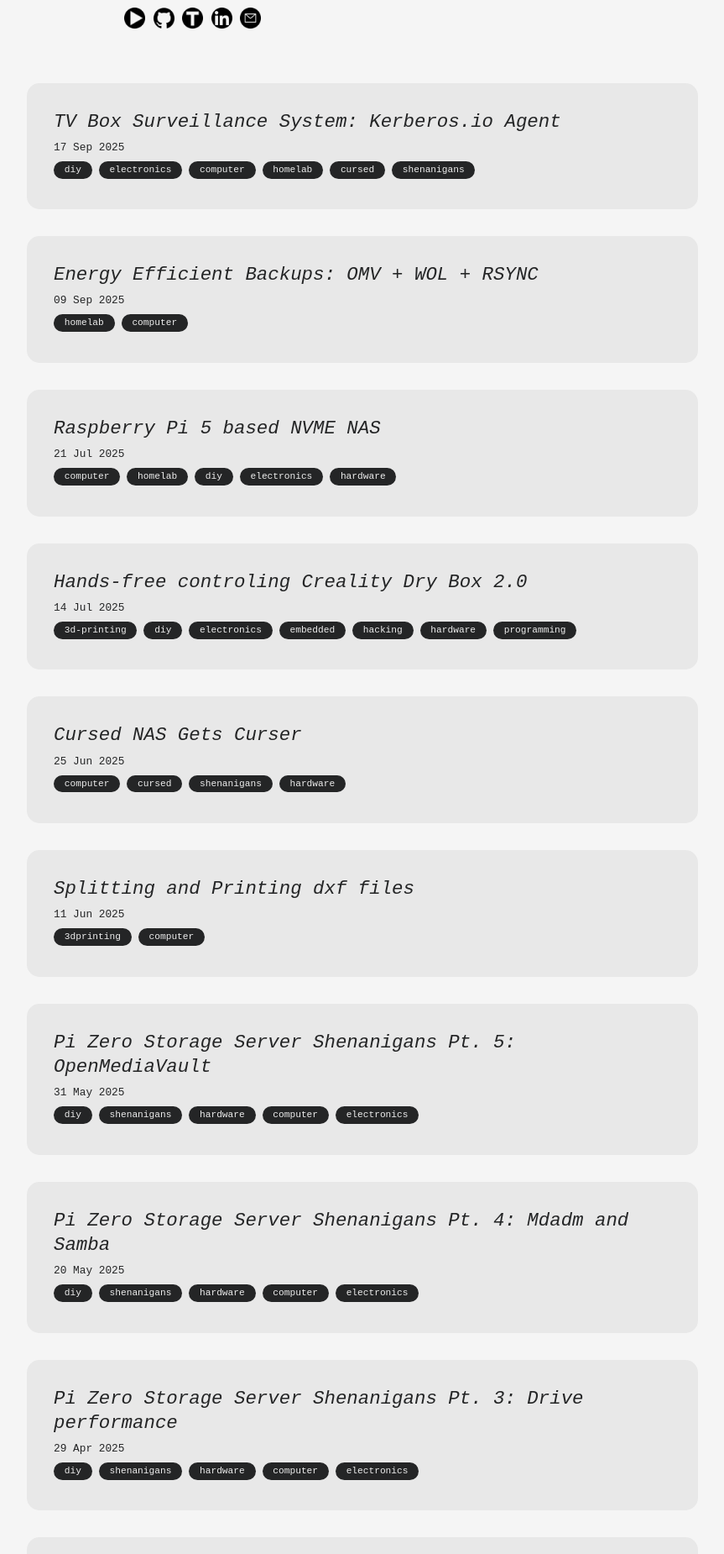
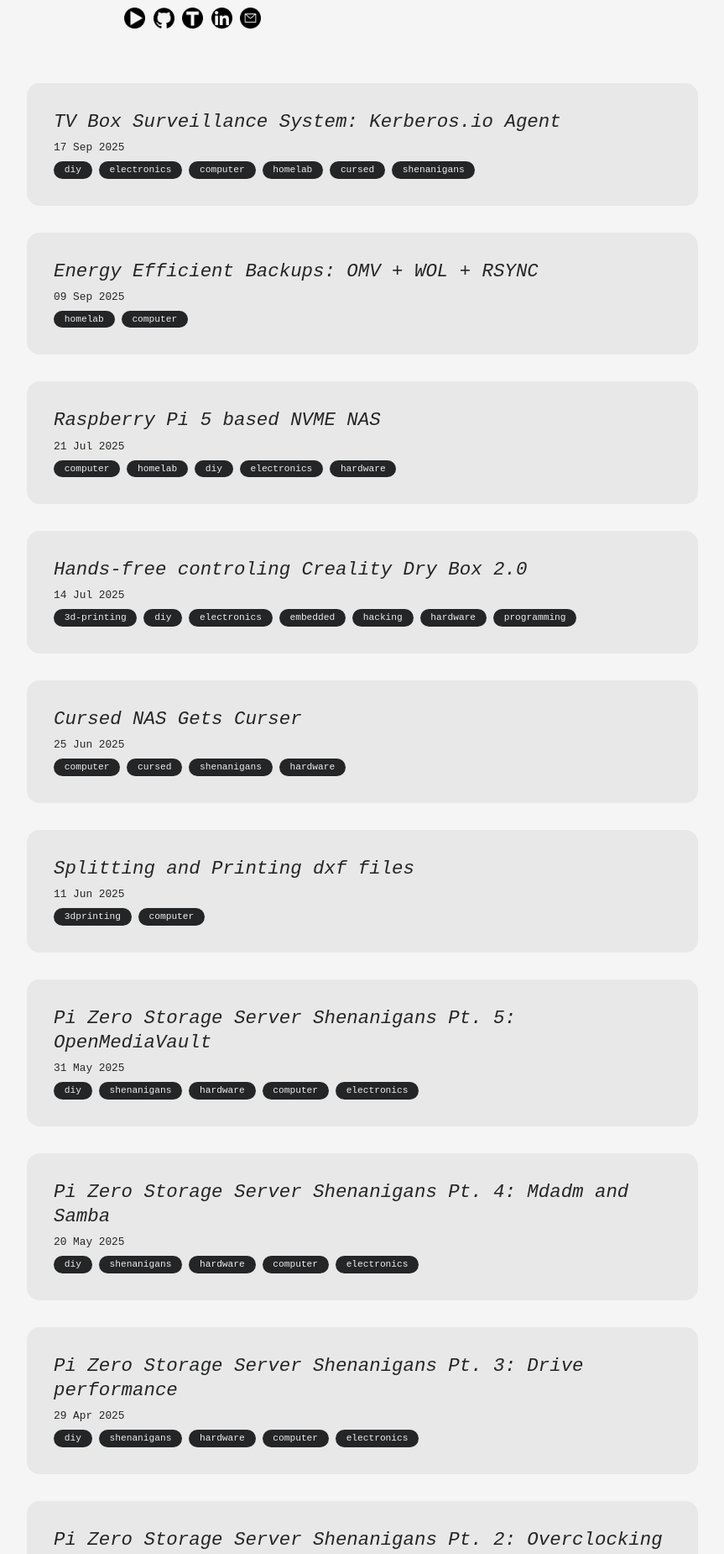
Before and after one commit to dancesWithMachines/dancesWithMachines.github.io, a Jekyll site: the page built from index.md, in a window 1280 px wide. Shown: the part 375-2225 px from the top of the page at 84% size, without its empty margins (208-1071 px from the left). Built offline with Jekyll 4.4.1, drawn with Linux system fonts in a browser that asks for light colours.

Commit message:
Page: Merge common and blog css
Merge common.css and blog.css into a single file. There is no need for
use different styling it only makes making changes harder. Additionally
fix the site-title.

```diff
--- a/_includes/head.html
+++ b/_includes/head.html
@@ -6,8 +6,6 @@
   {% if page.layout == "post" %}
   <link rel="stylesheet" href="{{site.baseurl}}/assets/css/post.css" />
   <link rel="stylesheet" href="{{site.baseurl}}/assets/css/syntax.css" />
-  {% else %}
-  <link rel="stylesheet" href="{{site.baseurl}}/assets/css/blog.css" />
   {%endif%}
   <link rel="stylesheet" href="{{site.baseurl}}/assets/css/common.css" />
   <script src="{{site.baseurl}}/assets/js/categories.js"></script>
--- a/assets/css/blog.css
+++ /dev/null
@@ -1,180 +0,0 @@
-/* header */
-
-#bio {
-  display: flex;
-  justify-content: flex-start;
-  align-items: center;
-}
-#img-wrapper img {
-  border-radius: 50%;
-  max-width: 100px;
-}
-#bio-wrapper {
-  margin-left: 1rem;
-}
-#text-wrapper {
-  line-height: 1.2rem;
-  font-weight: 300;
-}
-#text-wrapper a {
-  color: cyan;
-  border-bottom: 1px solid cyan;
-}
-@media (prefers-color-scheme: light) {
-  #text-wrapper a {
-    color: #1ebaba;
-    border-bottom: 1px solid #1ebaba;
-  }
-}
-[data-theme="light"] {
-  #text-wrapper a {
-    color: #1ebaba;
-    border-bottom: 1px solid #1ebaba;
-  }
-}
-[data-theme="dark"] {
-  #text-wrapper a {
-    color: cyan;
-    border-bottom: 1px solid cyan;
-  }
-}
-#social-wrapper {
-  margin-top: 1rem;
-}
-#social-wrapper img {
-  filter: invert() !important;
-  width: 25px;
-  height: 25px;
-  margin: 0 0 0.3rem 0;
-  transition: all 0.2s ease-in-out;
-}
-@media (prefers-color-scheme: light) {
-  #social-wrapper img {
-    filter: none !important;
-  }
-}
-[data-theme="light"] {
-  #social-wrapper img {
-    filter: none !important;
-  }
-}
-[data-theme="dark"] {
-  #social-wrapper img {
-    filter: invert() !important;
-  }
-}
-#social-wrapper img:hover {
-  transform: scale(1.2);
-}
-
-/* article section */
-
-.articles {
-  display: grid;
-  row-gap: 2rem;
-  margin: 3rem 0 3rem 0;
-}
-.articles .article {
-  padding: 2rem;
-  background: var(--gray-3);
-  border-radius: 15px;
-  transition: all 0.2s ease-in-out;
-}
-.articles .article .article-title,
-.articles .article .article-title a {
-  color: var(--white-2);
-  font-weight: 100;
-  font-style: italic;
-  font-size: 1.4rem;
-  line-height: 130%;
-}
-.articles .article:hover {
-  transform: scale(1.05);
-}
-.articles .article .date {
-  display: block;
-  font-size: 0.8rem;
-}
-.articles .article .categories {
-  display: flex;
-  flex-direction: row;
-  flex-wrap: wrap;
-  justify-content: flex-start;
-}
-.articles .article .categories .category {
-  margin: 0 0.5rem 0.3rem 0;
-  display: block;
-  color: var(--gray-4);
-  background: var(--white-2);
-  border-radius: 15px;
-  font-size: 0.7rem;
-  padding: 0 0.8rem;
-  line-height: 1.3rem;
-  cursor: pointer;
-}
-/* media query */
-
-@media screen and (max-width: 750px) {
-  body {
-    padding: 1.5rem;
-  }
-  header {
-    flex-direction: column;
-    padding: 0 0 2rem 0;
-  }
-  .header-top-line {
-    flex-direction: row;
-    justify-content: space-between;
-    align-items: flex-start;
-  }
-  header #dark-mode-toggle {
-    margin-top: 0;
-    display: flex;
-    justify-content: flex-end;
-    align-items: flex-end;
-    align-self: flex-start;
-  }
-  header .site-title {
-    font-size: 2rem;
-  }
-}
-
-@media screen and (max-width: 550px) {
-  header .site-title {
-    font-size: 3rem;
-  }
-  .articles {
-    row-gap: 1.2rem;
-  }
-}
-
-@media screen and (max-width: 350px) {
-  #img-wrapper img {
-    max-width: 50px;
-  }
-  #bio {
-    align-items: flex-start;
-  }
-  main,
-  .articles {
-    padding: 0;
-    margin: 0;
-  }
-  main {
-    padding-bottom: 1rem;
-  }
-  .articles {
-    margin: 2rem 0 3rem 0;
-    row-gap: 1.2rem;
-  }
-  header .site-title {
-    font-size: 2.4rem;
-  }
-  .article {
-    padding: 1.2rem;
-  }
-  .articles .article .article-title,
-  .articles .article .article-title a {
-    font-size: 1rem;
-  }
-}
--- a/assets/css/common.css
+++ b/assets/css/common.css
@@ -80,31 +80,42 @@
   font-family: "JetBrains Mono", monospace;
   line-height: 2rem;
   background-color: var(--gray-5);
+  padding: 0 1.5rem;
 }
 
 header {
   display: flex;
-  flex-direction: column; /* stack children vertically */
+  flex-direction: column;
   align-items: flex-start;
-  justify-content: flex-start; /* aligns children to top */
+  justify-content: flex-start;
   padding: 2rem 0 3rem 0;
   width: 100%;
 }
 
 header .site-title {
-  font-size: 4rem;
+  font-size: clamp(1.5rem, 10vw, 4rem);
   font-weight: bolder;
   line-height: 110%;
   color: var(--white-1);
-  margin-bottom: 0; /* ensure no bottom margin */
+  margin-bottom: 0;
   padding-bottom: 0;
+  word-wrap: break-word;
+  overflow-wrap: break-word;
+  hyphens: auto;
+  max-width: calc(100% - 3rem);
 }
 
 .header-top-line {
   display: flex;
-  justify-content: space-between; /* title left, toggle right */
-  align-items: flex-start; /* align to top */
+  justify-content: space-between;
+  align-items: flex-start;
   width: 100%;
+  gap: 1rem;
+}
+
+#dark-mode-toggle {
+  flex-shrink: 0;
+  margin-left: auto;
 }
 
 main {
@@ -158,6 +169,121 @@
   transform: scale(1.2);
 }
 
+/* Bio section */
+#bio {
+  display: flex;
+  justify-content: flex-start;
+  align-items: center;
+}
+#img-wrapper img {
+  border-radius: 50%;
+  max-width: 100px;
+}
+#bio-wrapper {
+  margin-left: 1rem;
+}
+#text-wrapper {
+  line-height: 1.2rem;
+  font-weight: 300;
+}
+#text-wrapper a {
+  color: cyan;
+  border-bottom: 1px solid cyan;
+}
+@media (prefers-color-scheme: light) {
+  #text-wrapper a {
+    color: #1ebaba;
+    border-bottom: 1px solid #1ebaba;
+  }
+}
+[data-theme="light"] {
+  #text-wrapper a {
+    color: #1ebaba;
+    border-bottom: 1px solid #1ebaba;
+  }
+}
+[data-theme="dark"] {
+  #text-wrapper a {
+    color: cyan;
+    border-bottom: 1px solid cyan;
+  }
+}
+#social-wrapper {
+  margin-top: 1rem;
+}
+#social-wrapper img {
+  filter: invert() !important;
+  width: 25px;
+  height: 25px;
+  margin: 0 0 0.3rem 0;
+  transition: all 0.2s ease-in-out;
+}
+@media (prefers-color-scheme: light) {
+  #social-wrapper img {
+    filter: none !important;
+  }
+}
+[data-theme="light"] {
+  #social-wrapper img {
+    filter: none !important;
+  }
+}
+[data-theme="dark"] {
+  #social-wrapper img {
+    filter: invert() !important;
+  }
+}
+#social-wrapper img:hover {
+  transform: scale(1.2);
+}
+
+/* Article section */
+.articles {
+  display: grid;
+  row-gap: 2rem;
+  margin: 3rem 0 3rem 0;
+}
+.articles .article {
+  padding: 2rem;
+  background: var(--gray-3);
+  border-radius: 15px;
+  transition: all 0.2s ease-in-out;
+}
+.articles .article .article-title,
+.articles .article .article-title a {
+  color: var(--white-2);
+  font-weight: 100;
+  font-style: italic;
+  font-size: 1.4rem;
+  line-height: 130%;
+}
+.articles .article:hover {
+  transform: scale(1.05);
+}
+.articles .article .date {
+  display: block;
+  font-size: 0.8rem;
+}
+.articles .article .categories {
+  display: flex;
+  flex-direction: row;
+  flex-wrap: wrap;
+  justify-content: flex-start;
+  gap: 0.5rem 0;
+}
+.articles .article .categories .category {
+  margin: 0 0.5rem 0 0;
+  display: block;
+  color: var(--gray-4);
+  background: var(--white-2);
+  border-radius: 15px;
+  font-size: 0.7rem;
+  padding: 0 0.8rem;
+  line-height: 1.3rem;
+  cursor: pointer;
+}
+
+/* Category modal */
 #category-modal-bg {
   position: fixed;
   top: 0;
@@ -255,3 +381,90 @@
 .footer-text {
   font-size: 0.7rem;
 }
+
+/* Responsive design with dynamic font sizing */
+@media screen and (max-width: 900px) {
+  header .site-title {
+    font-size: clamp(1.4rem, 9vw, 3rem);
+  }
+}
+
+@media screen and (max-width: 750px) {
+  body {
+    padding: 1.5rem;
+  }
+  header {
+    flex-direction: column;
+    padding: 0 0 2rem 0;
+  }
+  .header-top-line {
+    flex-direction: row;
+    justify-content: space-between;
+    align-items: flex-start;
+  }
+  header #dark-mode-toggle {
+    margin-top: 0;
+    display: flex;
+    justify-content: flex-end;
+    align-items: flex-end;
+    align-self: flex-start;
+  }
+  header .site-title {
+    font-size: clamp(1.3rem, 7vw, 1.8rem);
+    max-width: calc(100% - 3rem);
+  }
+}
+
+@media screen and (max-width: 550px) {
+  header .site-title {
+    font-size: clamp(1.2rem, 6vw, 1.6rem);
+    word-break: break-word;
+    max-width: calc(100% - 3rem);
+  }
+
+  .header-top-line {
+    gap: 0.5rem;
+  }
+
+  #dark-mode-toggle {
+    transform: scale(0.85);
+  }
+  .articles {
+    row-gap: 1.2rem;
+  }
+}
+
+@media screen and (max-width: 350px) {
+  #img-wrapper img {
+    max-width: 50px;
+  }
+  #bio {
+    align-items: flex-start;
+  }
+  main,
+  .articles {
+    padding: 0;
+    margin: 0;
+  }
+  main {
+    padding-bottom: 1rem;
+  }
+  .articles {
+    margin: 2rem 0 3rem 0;
+    row-gap: 1.2rem;
+  }
+  header .site-title {
+    font-size: clamp(1.1rem, 5vw, 1.3rem);
+    max-width: calc(100% - 2.5rem);
+  }
+  #dark-mode-toggle {
+    transform: scale(0.75);
+  }
+  .article {
+    padding: 1.2rem;
+  }
+  .articles .article .article-title,
+  .articles .article .article-title a {
+    font-size: 1rem;
+  }
+}
--- a/assets/css/post.css
+++ b/assets/css/post.css
@@ -55,7 +55,7 @@
   justify-content: flex-start;
 }
 .categories .category {
-  margin: 0 0.5rem 0 0;
+  margin: 0.2rem 0.5rem 0 0;
   display: block;
   color: var(--gray-4);
   background: var(--white-2);
```
